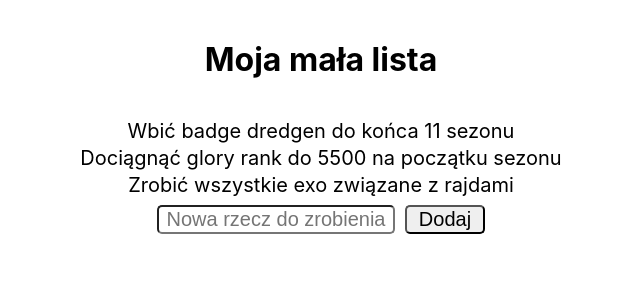
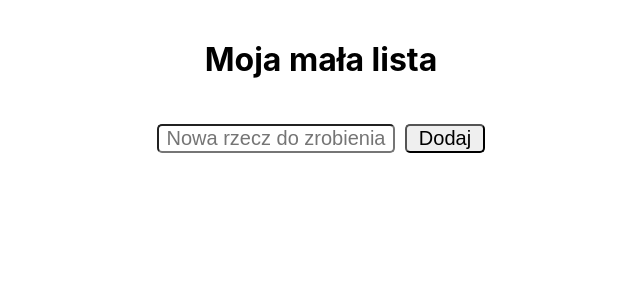
Before and after one commit to truepiotrek/padawan-app, a React (Create React App) app: page / in a window 1280 px wide. Shown: the top 300 px of the page, without its empty margins (319-959 px from the left). Built offline with nearby package versions, Linux system fonts and the light colour scheme.

Commit message:
add localStorage to app

```diff
--- a/src/App.js
+++ b/src/App.js
@@ -4,12 +4,24 @@ import List from "./components/list";
 import AddItem from "./components/add-item";
 
 function App() {
-    const [state, setState] = useState(['Wbić badge dredgen do końca 11 sezonu',
-        'Dociągnąć glory rank do 5500 na początku sezonu',
-        'Zrobić wszystkie exo związane z rajdami']);
+    let nowaZmienna = JSON.parse(localStorage.getItem('lista'));
+
+    console.log(nowaZmienna);
+
+    if(!Array.isArray(nowaZmienna)){
+        nowaZmienna = [];
+    }
+
+    const [state, setState] = useState(nowaZmienna);
 
     function addNewListItem(newListItem){
-        setState([newListItem, ...state]); // stworz nowa tabele z zawartoscia state, dodaj nowy element na początek
+        let zmienna = [...state];  // klonowaie state
+        zmienna.push(newListItem);  // dodawanie nowego itemu do klonu state
+        setState(zmienna); // zapis nowego state
+
+        // setState([newListItem, ...state]); // stworz nowa tabele z zawartoscia state, dodaj nowy element na początek
+
+        localStorage.setItem('lista', JSON.stringify(zmienna));
     }
 
     return (
--- a/src/components/add-item.js
+++ b/src/components/add-item.js
@@ -9,11 +9,11 @@ function AddItem(props) {
 
     function handleSubmit(event){
         event.preventDefault();
-        props.onAdd(valueInput);
+        if(typeof props.onAdd === 'function') {
+            props.onAdd(valueInput);
+        }
         setState('');
     }
-
-    // console.log(props);
 
     return (
         <div className="add-item">
--- a/src/components/list.js
+++ b/src/components/list.js
@@ -3,8 +3,8 @@ import React from 'react';
 function List(props) {
     return (
         <div className="list">
-            {props.data.map(function(arrayItem) {
-                return (<div className='list-item' key={arrayItem}>{arrayItem}</div>);
+            {props.data.map(function(arrayItem, index) {
+                return (<div className='list-item' key={index + ' ' + arrayItem}>{arrayItem}</div>);
             })}
         </div>
     )
```
